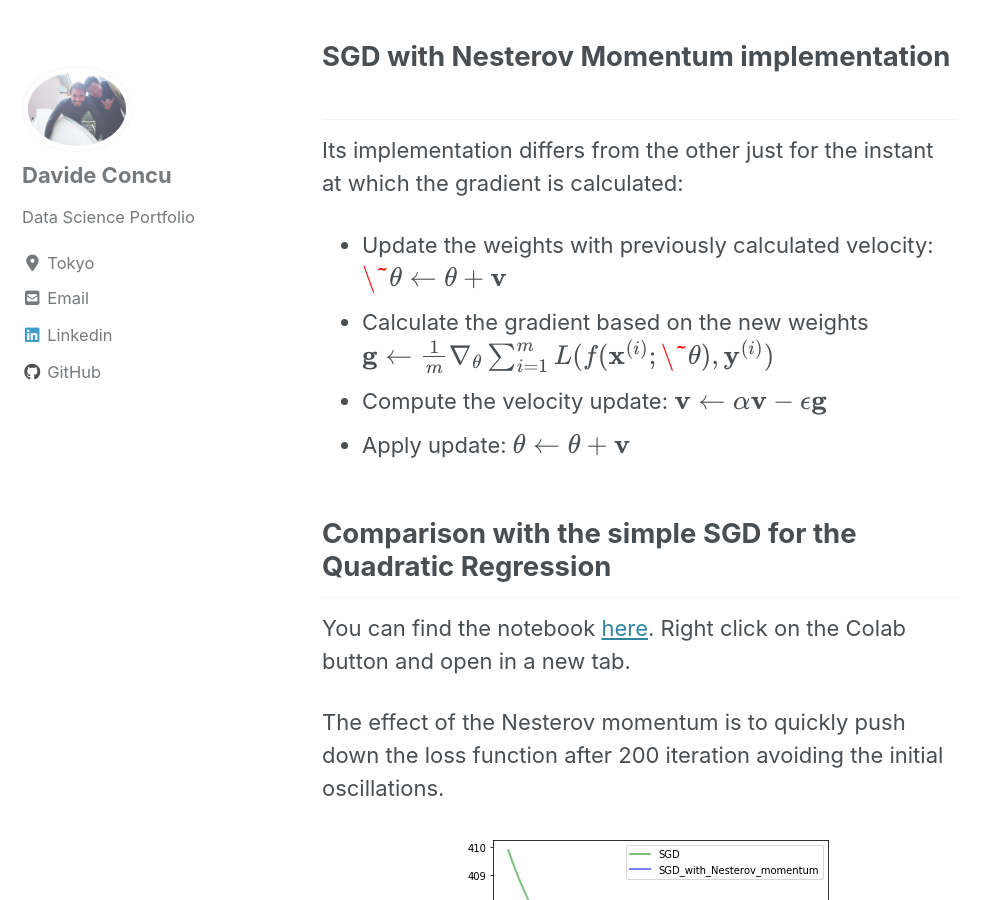
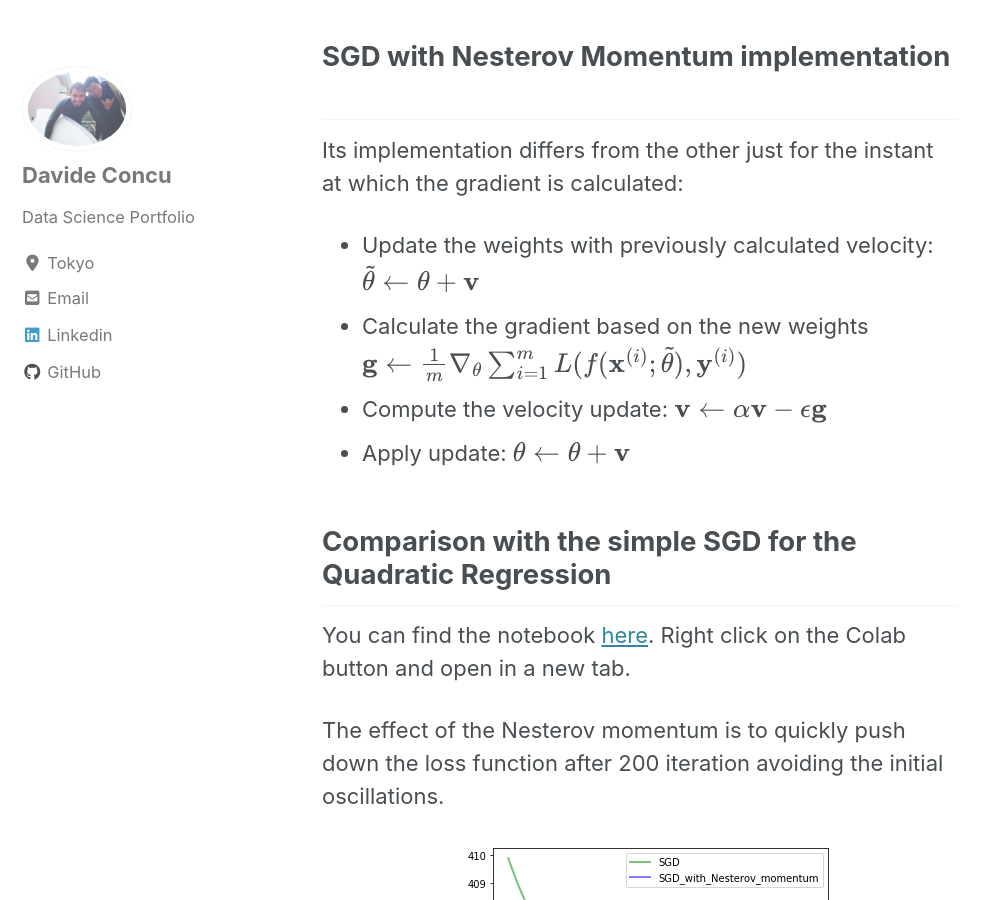
Before and after one commit to DavideDaz/EntuData, a Jekyll site: the page built from _posts/2020-02-02-OptimizersComparisonNesterov.md, in a window 1280 px wide and 900 px high, scrolled down 2463 px. Shown: the whole window, without its empty margins (0-998 px from the left). Built offline with Jekyll 4.4.1, drawn with Linux system fonts in a browser that asks for light colours; cached includes are drawn as plain includes; nearby versions of some CDN libraries; formulas are drawn with MathJax 3.

Commit message:
post optim Nesterov

```diff
--- a/_posts/2020-02-02-OptimizersComparisonNesterov.md
+++ b/_posts/2020-02-02-OptimizersComparisonNesterov.md
@@ -36,9 +36,9 @@ We can see from Figure 1 the difference of the two approaches:
 Its implementation differs from the other just for the instant at which the gradient is calculated:
 
 * Update the weights with previously calculated velocity:
-$$ \mathbf{\˜{\theta}} \leftarrow \mathbf{\theta}+\textbf{v}$$
+$$ \mathbf{\widetilde{\theta}} \leftarrow \mathbf{\theta}+\textbf{v}$$
 * Calculate the gradient based on the new weights
-$$ \textbf{g} \leftarrow \frac{1}{m}\nabla_\theta\sum_{i=1}^m L(\textit{f} (\mathbf{x}^{(i)};\mathbf{\˜{\theta}}),\mathbf{y}^{(i)})$$
+$$ \textbf{g} \leftarrow \frac{1}{m}\nabla_\theta\sum_{i=1}^m L(\textit{f} (\mathbf{x}^{(i)};\mathbf{\widetilde{\theta}}),\mathbf{y}^{(i)})$$
 * Compute the velocity update:
 $$ \textbf{v} \leftarrow \alpha\textbf{v}-\epsilon\textbf{g}$$
 * Apply update:
```
